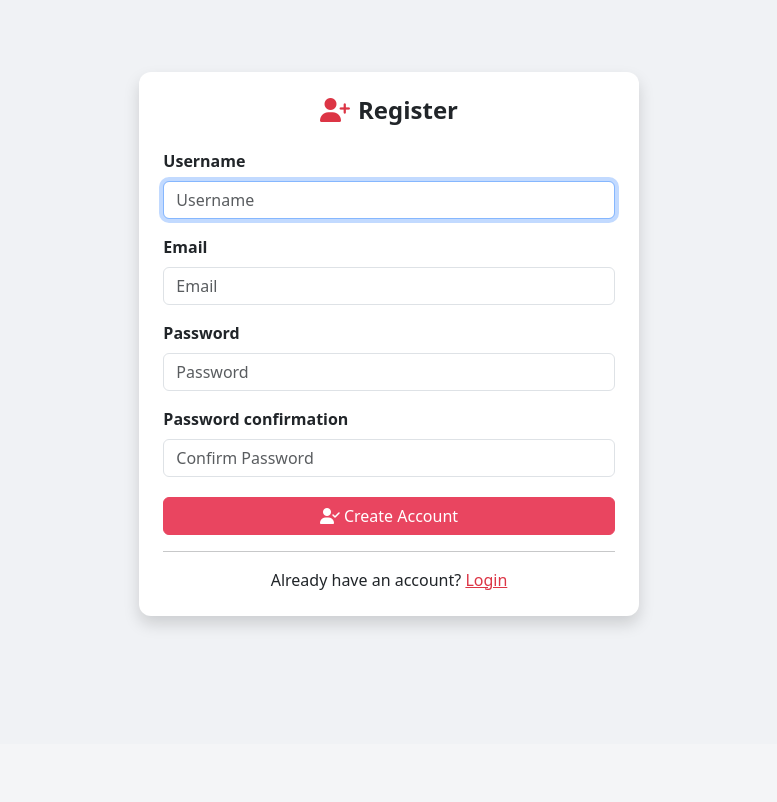
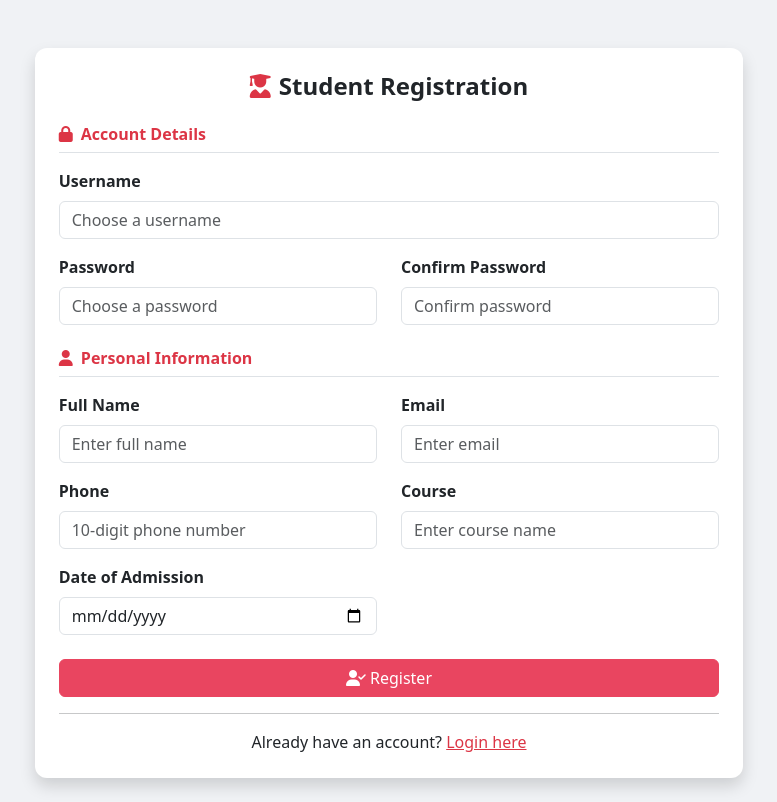
Before and after one commit to MRBHOI/student_project_django, a Django app: page /register/ in a window 1280 px wide. Shown: the part 56-858 px from the top of the page, without its empty margins (251-1028 px from the left). Before the commit the page ends 686 px from the top, so only its background shows below. Run offline with Django 5.2, Linux system fonts and the light colour scheme.

Commit message:
updated student management system

````diff
--- a/student_project/urls.py
+++ b/student_project/urls.py
@@ -23,6 +23,7 @@ urlpatterns = [
     path('register/', student_views.register_view, name='register'),
     path('login/', student_views.login_view, name='login'),
     path('logout/', student_views.logout_view, name='logout'),
+    path('no-permission/', student_views.no_permission_view, name='no_permission'),
     path('students/', include('students.urls')),
     path('', student_views.dashboard_view, name='dashboard'),
 ]
--- a/students/forms.py
+++ b/students/forms.py
@@ -1,8 +1,75 @@
 from django import forms
-from django.contrib.auth.forms import UserCreationForm
 from django.contrib.auth.models import User
 from .models import Student
 import re
+
+
+class StudentRegistrationForm(forms.Form):
+    # Account fields
+    username = forms.CharField(
+        max_length=150,
+        widget=forms.TextInput(attrs={'class': 'form-control', 'placeholder': 'Choose a username'})
+    )
+    password = forms.CharField(
+        widget=forms.PasswordInput(attrs={'class': 'form-control', 'placeholder': 'Choose a password'})
+    )
+    confirm_password = forms.CharField(
+        widget=forms.PasswordInput(attrs={'class': 'form-control', 'placeholder': 'Confirm password'})
+    )
+
+    # Student info fields
+    full_name = forms.CharField(
+        max_length=200,
+        widget=forms.TextInput(attrs={'class': 'form-control', 'placeholder': 'Enter full name'})
+    )
+    email = forms.EmailField(
+        widget=forms.EmailInput(attrs={'class': 'form-control', 'placeholder': 'Enter email'})
+    )
+    phone = forms.CharField(
+        max_length=10,
+        widget=forms.TextInput(attrs={'class': 'form-control', 'placeholder': '10-digit phone number'})
+    )
+    course = forms.CharField(
+        max_length=100,
+        widget=forms.TextInput(attrs={'class': 'form-control', 'placeholder': 'Enter course name'})
+    )
+    date_of_admission = forms.DateField(
+        widget=forms.DateInput(attrs={'class': 'form-control', 'type': 'date'})
+    )
+
+    def clean_full_name(self):
+        name = self.cleaned_data.get('full_name')
+        if any(char.isdigit() for char in name):
+            raise forms.ValidationError("Name should not contain numbers.")
+        return name
+
+    def clean_phone(self):
+        phone = self.cleaned_data.get('phone')
+        if not re.match(r'^\d{10}$', phone):
+            raise forms.ValidationError("Phone number must be exactly 10 digits.")
+        return phone
+
+    def clean_email(self):
+        email = self.cleaned_data.get('email')
+        if Student.objects.filter(email=email).exists():
+            raise forms.ValidationError("A student with this email already exists.")
+        if User.objects.filter(email=email).exists():
+            raise forms.ValidationError("This email is already registered.")
+        return email
+
+    def clean_username(self):
+        username = self.cleaned_data.get('username')
+        if User.objects.filter(username=username).exists():
+            raise forms.ValidationError("This username is already taken.")
+        return username
+
+    def clean(self):
+        cleaned_data = super().clean()
+        password = cleaned_data.get('password')
+        confirm_password = cleaned_data.get('confirm_password')
+        if password and confirm_password and password != confirm_password:
+            raise forms.ValidationError("Passwords do not match.")
+        return cleaned_data
 
 
 class StudentForm(forms.ModelForm):
@@ -28,6 +95,7 @@ class StudentForm(forms.ModelForm):
 
     def clean_phone(self):
         phone = self.cleaned_data.get('phone')
+        import re
         if not re.match(r'^\d{10}$', phone):
             raise forms.ValidationError("Phone number must be exactly 10 digits.")
         return phone
@@ -40,22 +108,3 @@ class StudentForm(forms.ModelForm):
         if qs.exists():
             raise forms.ValidationError("A student with this email already exists.")
         return email
-
-
-class RegisterForm(UserCreationForm):
-    email = forms.EmailField(
-        required=True,
-        widget=forms.EmailInput(attrs={'class': 'form-control', 'placeholder': 'Email'})
-    )
-
-    class Meta:
-        model = User
-        fields = ['username', 'email', 'password1', 'password2']
-        widgets = {
-            'username': forms.TextInput(attrs={'class': 'form-control', 'placeholder': 'Username'}),
-        }
-
-    def __init__(self, *args, **kwargs):
-        super().__init__(*args, **kwargs)
-        self.fields['password1'].widget.attrs.update({'class': 'form-control', 'placeholder': 'Password'})
-        self.fields['password2'].widget.attrs.update({'class': 'form-control', 'placeholder': 'Confirm Password'})
--- a/students/templates/registration/login.html
+++ b/students/templates/registration/login.html
@@ -25,7 +25,10 @@
       <hr>
       <p class="text-center mb-0">Don't have an account?
         <a href="{% url 'register' %}" class="text-danger">Register</a>
-      </p>
+      </p><hr>
+<p class="text-center mb-0">Don't have an account?
+  <a href="{% url 'student_add' %}" class="text-danger">Register as Student</a>
+</p>
     </div>
   </div>
 </div>
--- a/students/templates/registration/register.html
+++ b/students/templates/registration/register.html
@@ -1,30 +1,114 @@
 {% extends 'base.html' %}
-{% block title %}Register{% endblock %}
+{% block title %}Student Registration{% endblock %}
 {% block content %}
-<div class="row justify-content-center mt-5">
-  <div class="col-md-5">
+<div class="row justify-content-center mt-4">
+  <div class="col-md-7">
     <div class="card p-4 shadow">
-      <h4 class="text-center mb-4 fw-bold"><i class="fas fa-user-plus me-2 text-danger"></i>Register</h4>
-      <form method="post">
+      <h4 class="text-center mb-4 fw-bold">
+        <i class="fas fa-user-graduate me-2 text-danger"></i>Student Registration
+      </h4>
+      <form method="post" novalidate>
         {% csrf_token %}
-        {% for field in form %}
-          <div class="mb-3">
-            <label class="form-label fw-semibold">{{ field.label }}</label>
-            {{ field }}
-            {% if field.errors %}
-              <div class="text-danger small mt-1">{{ field.errors.0 }}</div>
+
+        <h6 class="fw-bold text-danger mb-3 border-bottom pb-2">
+          <i class="fas fa-lock me-1"></i> Account Details
+        </h6>
+        <div class="row">
+          <div class="col-md-12 mb-3">
+            <label class="form-label fw-semibold">Username</label>
+            {{ form.username }}
+            {% if form.username.errors %}
+              <div class="text-danger small mt-1">{{ form.username.errors.0 }}</div>
             {% endif %}
           </div>
-        {% endfor %}
-        <button type="submit" class="btn btn-primary w-100 mt-1">
-          <i class="fas fa-user-check me-1"></i>Create Account
+          <div class="col-md-6 mb-3">
+            <label class="form-label fw-semibold">Password</label>
+            {{ form.password }}
+            {% if form.password.errors %}
+              <div class="text-danger small mt-1">{{ form.password.errors.0 }}</div>
+            {% endif %}
+          </div>
+          <div class="col-md-6 mb-3">
+            <label class="form-label fw-semibold">Confirm Password</label>
+            {{ form.confirm_password }}
+            {% if form.confirm_password.errors %}
+              <div class="text-danger small mt-1">{{ form.confirm_password.errors.0 }}</div>
+            {% endif %}
+          </div>
+        </div>
+
+        <h6 class="fw-bold text-danger mb-3 border-bottom pb-2 mt-2">
+          <i class="fas fa-user me-1"></i> Personal Information
+        </h6>
+        <div class="row">
+          <div class="col-md-6 mb-3">
+            <label class="form-label fw-semibold">Full Name</label>
+            {{ form.full_name }}
+            {% if form.full_name.errors %}
+              <div class="text-danger small mt-1">{{ form.full_name.errors.0 }}</div>
+            {% endif %}
+          </div>
+          <div class="col-md-6 mb-3">
+            <label class="form-label fw-semibold">Email</label>
+            {{ form.email }}
+            {% if form.email.errors %}
+              <div class="text-danger small mt-1">{{ form.email.errors.0 }}</div>
+            {% endif %}
+          </div>
+          <div class="col-md-6 mb-3">
+            <label class="form-label fw-semibold">Phone</label>
+            {{ form.phone }}
+            {% if form.phone.errors %}
+              <div class="text-danger small mt-1">{{ form.phone.errors.0 }}</div>
+            {% endif %}
+          </div>
+          <div class="col-md-6 mb-3">
+            <label class="form-label fw-semibold">Course</label>
+            {{ form.course }}
+            {% if form.course.errors %}
+              <div class="text-danger small mt-1">{{ form.course.errors.0 }}</div>
+            {% endif %}
+          </div>
+          <div class="col-md-6 mb-3">
+            <label class="form-label fw-semibold">Date of Admission</label>
+            {{ form.date_of_admission }}
+            {% if form.date_of_admission.errors %}
+              <div class="text-danger small mt-1">{{ form.date_of_admission.errors.0 }}</div>
+            {% endif %}
+          </div>
+        </div>
+
+        {% if form.non_field_errors %}
+          <div class="alert alert-danger">{{ form.non_field_errors.0 }}</div>
+        {% endif %}
+
+        <button type="submit" class="btn btn-primary w-100 mt-2">
+          <i class="fas fa-user-check me-1"></i>Register
         </button>
       </form>
       <hr>
       <p class="text-center mb-0">Already have an account?
-        <a href="{% url 'login' %}" class="text-danger">Login</a>
+        <a href="{% url 'login' %}" class="text-danger">Login here</a>
       </p>
     </div>
   </div>
 </div>
 {% endblock %}
+<!-- ```
+
+---
+
+## Final Flow Summary
+```
+Student visits /register/
+        ↓
+Fills name, email, phone, course, date + username + password
+        ↓
+Django User account created (for login)
+Student record saved in database (for admin to see)
+        ↓
+Student logs in at /login/
+        ↓
+Redirected to "Access Denied" page
+        ↓
+Admin logs in → sees all student data including the new student -->
--- a/students/views.py
+++ b/students/views.py
@@ -1,8 +1,3 @@
-from django.shortcuts import render
-from .models import Student
-from .forms import StudentForm
-
-# Create your views here.
 import csv
 from django.shortcuts import render, redirect, get_object_or_404
 from django.contrib.auth import authenticate, login, logout
@@ -12,25 +7,47 @@ from django.core.paginator import Paginator
 from django.http import HttpResponse
 
 from .models import Student
-from .forms import StudentForm, RegisterForm
+from .forms import StudentForm, StudentRegistrationForm
+from django.contrib.auth.models import User
+from .forms import StudentForm, StudentRegistrationForm
 
 
 # ─── Auth Views ────────────────────────────────────────────────────────────────
 
 def register_view(request):
     if request.user.is_authenticated:
-        return redirect('student_list')
-    form = RegisterForm(request.POST or None)
+        if request.user.is_superuser:
+            return redirect('dashboard')
+        return redirect('no_permission')
+
+    form = StudentRegistrationForm(request.POST or None)
     if request.method == 'POST' and form.is_valid():
-        form.save()
-        messages.success(request, "Account created! Please log in.")
+        # Create Django user account
+        user = User.objects.create_user(
+            username=form.cleaned_data['username'],
+            email=form.cleaned_data['email'],
+            password=form.cleaned_data['password']
+        )
+
+        # Save student info to Student model
+        Student.objects.create(
+            full_name=form.cleaned_data['full_name'],
+            email=form.cleaned_data['email'],
+            phone=form.cleaned_data['phone'],
+            course=form.cleaned_data['course'],
+            date_of_admission=form.cleaned_data['date_of_admission']
+        )
+
+        messages.success(request, "Registration successful! Please log in.")
         return redirect('login')
+
     return render(request, 'registration/register.html', {'form': form})
-
 
 def login_view(request):
     if request.user.is_authenticated:
-        return redirect('student_list')
+        if request.user.is_superuser:
+            return redirect('dashboard')
+        return redirect('no_permission')
     error = None
     if request.method == 'POST':
         user = authenticate(
@@ -40,7 +57,10 @@ def login_view(request):
         )
         if user:
             login(request, user)
-            return redirect(request.GET.get('next', 'student_list'))
+            if user.is_superuser:
+                return redirect('dashboard')
+            else:
+                return redirect('no_permission')
         error = "Invalid username or password."
     return render(request, 'registration/login.html', {'error': error})
 
@@ -50,9 +70,26 @@ def logout_view(request):
     return redirect('login')
 
 
+def no_permission_view(request):
+    return render(request, 'students/no_permission.html')
+
+
+# ─── Admin-only check ──────────────────────────────────────────────────────────
+
+def admin_required(view_func):
+    def wrapper(request, *args, **kwargs):
+        if not request.user.is_authenticated:
+            return redirect('login')
+        if not request.user.is_superuser:
+            return redirect('no_permission')
+        return view_func(request, *args, **kwargs)
+    wrapper.__name__ = view_func.__name__
+    return wrapper
+
+
 # ─── Dashboard ─────────────────────────────────────────────────────────────────
 
-@login_required
+@admin_required
 def dashboard_view(request):
     total = Student.objects.count()
     recent = Student.objects.order_by('-date_of_admission')[:5]
@@ -66,7 +103,7 @@ def dashboard_view(request):
 
 # ─── Student CRUD ──────────────────────────────────────────────────────────────
 
-@login_required
+@admin_required
 def student_list(request):
     query = request.GET.get('q', '')
     course_filter = request.GET.get('course', '')
@@ -88,7 +125,7 @@ def student_list(request):
     })
 
 
-@login_required
+
 def student_add(request):
     form = StudentForm(request.POST or None)
     if request.method == 'POST' and form.is_valid():
@@ -98,7 +135,7 @@ def student_add(request):
     return render(request, 'students/student_form.html', {'form': form, 'title': 'Add Student'})
 
 
-@login_required
+@admin_required
 def student_edit(request, pk):
     student = get_object_or_404(Student, pk=pk)
     form = StudentForm(request.POST or None, instance=student)
@@ -109,12 +146,9 @@ def student_edit(request, pk):
     return render(request, 'students/student_form.html', {'form': form, 'title': 'Edit Student', 'student': student})
 
 
-@login_required
+@admin_required
 def student_delete(request, pk):
     student = get_object_or_404(Student, pk=pk)
-    if not request.user.is_superuser:
-        messages.error(request, "Only superusers can delete students.")
-        return redirect('student_list')
     if request.method == 'POST':
         student.delete()
         messages.success(request, "Student deleted successfully!")
@@ -124,7 +158,7 @@ def student_delete(request, pk):
 
 # ─── CSV Export ────────────────────────────────────────────────────────────────
 
-@login_required
+@admin_required
 def export_csv(request):
     try:
         response = HttpResponse(content_type='text/csv')
@@ -135,6 +169,5 @@ def export_csv(request):
             writer.writerow([s.full_name, s.email, s.phone, s.course, s.date_of_admission])
         return response
     except Exception as e:
-        from django.contrib import messages
         messages.error(request, f"Export failed: {str(e)}")
         return redirect('student_list')
````
Also changed, not shown: students/templates/students/no_permission.html (added, +17 -0 lines), db.sqlite3.
